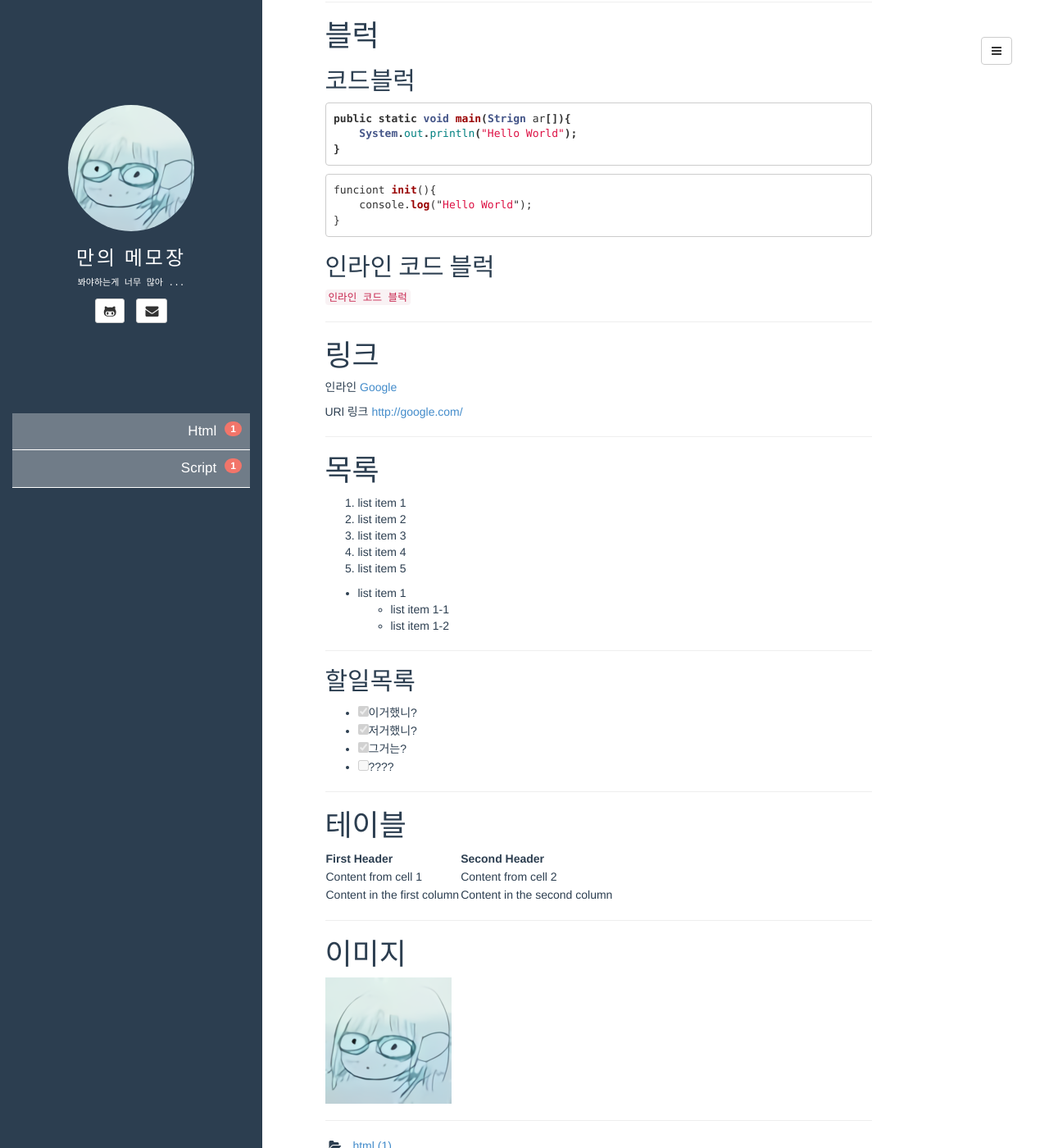
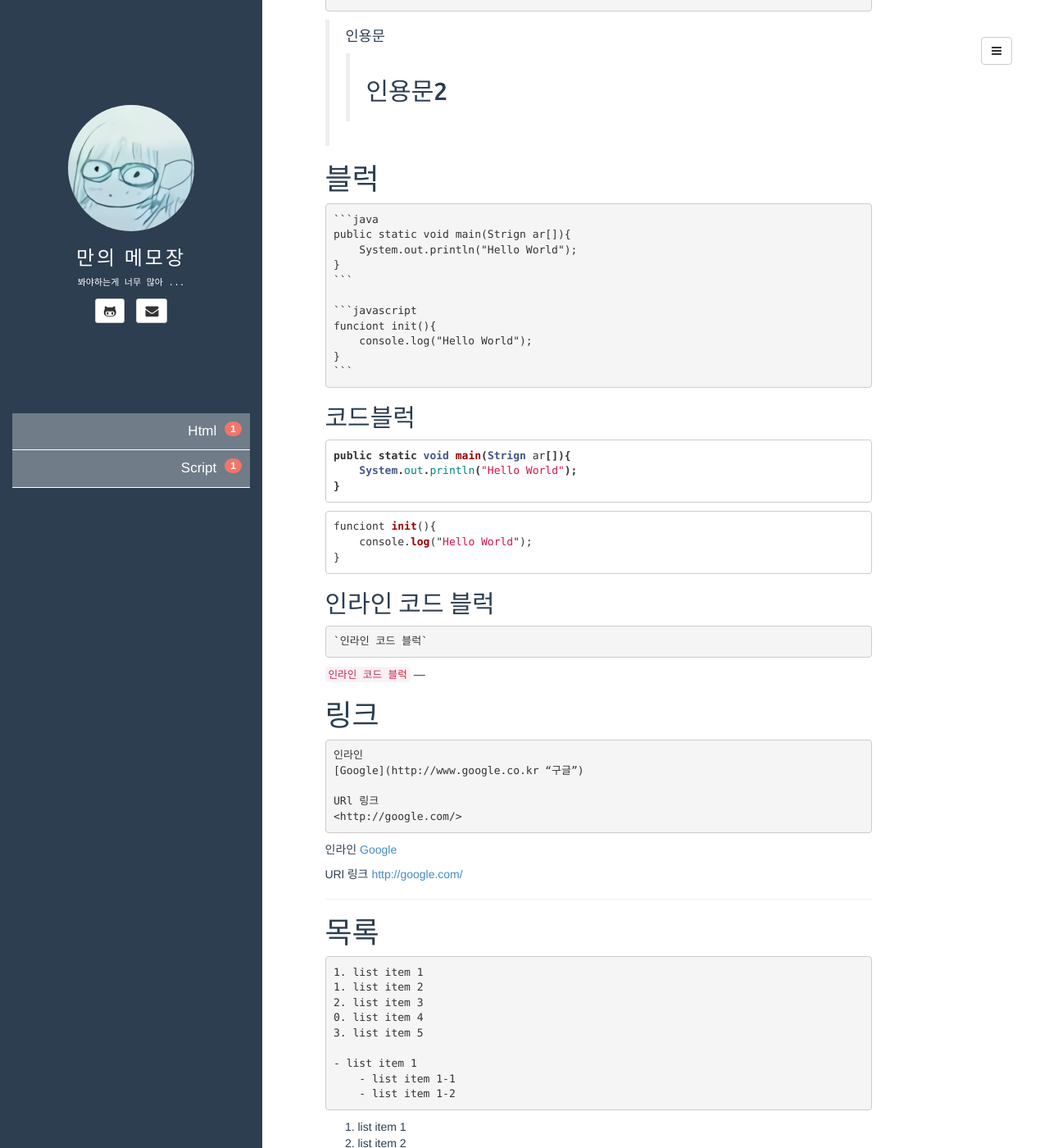
Before and after one commit to lunaelva/lunaelva.github.io, a Jekyll site: the page built from _posts/2019-08-20-first_post.md, in a window 1280 px wide and 1400 px high, scrolled down 1471 px. Shown: the whole window at 82% size. Built offline with Jekyll 4.4.1, drawn with Linux system fonts in a browser that asks for light colours; comment, search, counter and statistics services are not loaded; some of the changed text lies outside the part shown.

Commit message:
글 내용 수정

````diff
--- a/_posts/2019-08-20-first_post.md
+++ b/_posts/2019-08-20-first_post.md
@@ -28,9 +28,8 @@
 
 ---
 # 텍스트
-
+## 구문
 <pre>
-
 # h1
 ## h2
 ### h3
@@ -63,12 +63,28 @@
 
 ---
 # 인용문
+<pre>
 > 인용문
 >> 인용문2
-
+</pre>
+> 인용문
+>> 인용문2
 ---
 
 # 블럭
+<pre>
+```java
+public static void main(Strign ar[]){
+    System.out.println("Hello World");
+}
+```
+
+```javascript
+funciont init(){
+    console.log("Hello World");
+}
+```
+</pre>
 ## 코드블럭
 ```java
 public static void main(Strign ar[]){
@@ -83,21 +99,41 @@
 ```
 
 ## 인라인 코드 블럭
+<pre>
 `인라인 코드 블럭`
-
+</pre>
+`인라인 코드 블럭`
 ---
 
 # 링크
+<pre>
+인라인
+[Google](http://www.google.co.kr “구글”)
+
+URl 링크
+<http://google.com/>
+</pre>
+
 인라인
 [Google](http://www.google.co.kr “구글”)
 
 URl 링크
 <http://google.com/>
 
-
 ---
 
 # 목록
+<pre>
+1. list item 1
+1. list item 2
+2. list item 3
+0. list item 4
+3. list item 5
+
+- list item 1
+    - list item 1-1
+    - list item 1-2
+</pre>
 1. list item 1
 1. list item 2
 2. list item 3
@@ -110,6 +146,12 @@
 
 ---
 ## 할일목록
+<pre>
+- [x] 이거했니?
+- [x] 저거했니?
+- [x] 그거는?
+- [ ] ????
+</pre>
 - [x] 이거했니?
 - [x] 저거했니?
 - [x] 그거는?
@@ -118,16 +160,24 @@
 ---
 
 # 테이블
+<pre>
+th1 | th2
+------------ | -------------
+tr1td1 | tr1td2
+tr2td1 | tr2td2
+</pre>
 
-First Header | Second Header
+th1 | th2
 ------------ | -------------
-Content from cell 1 | Content from cell 2
-Content in the first column | Content in the second column
+tr1td1 | tr1td2
+tr2td1 | tr2td2
 
 ---
 
 
 # 이미지
+<pre>
 ![내 프로필](/assets/images/maan.jpg)
-
+</pre>
+![내 프로필](/assets/images/maan.jpg)
 ---
````
Also changed, not shown: other parts of _posts/2019-08-20-first_post.md (+1 -0 lines).
